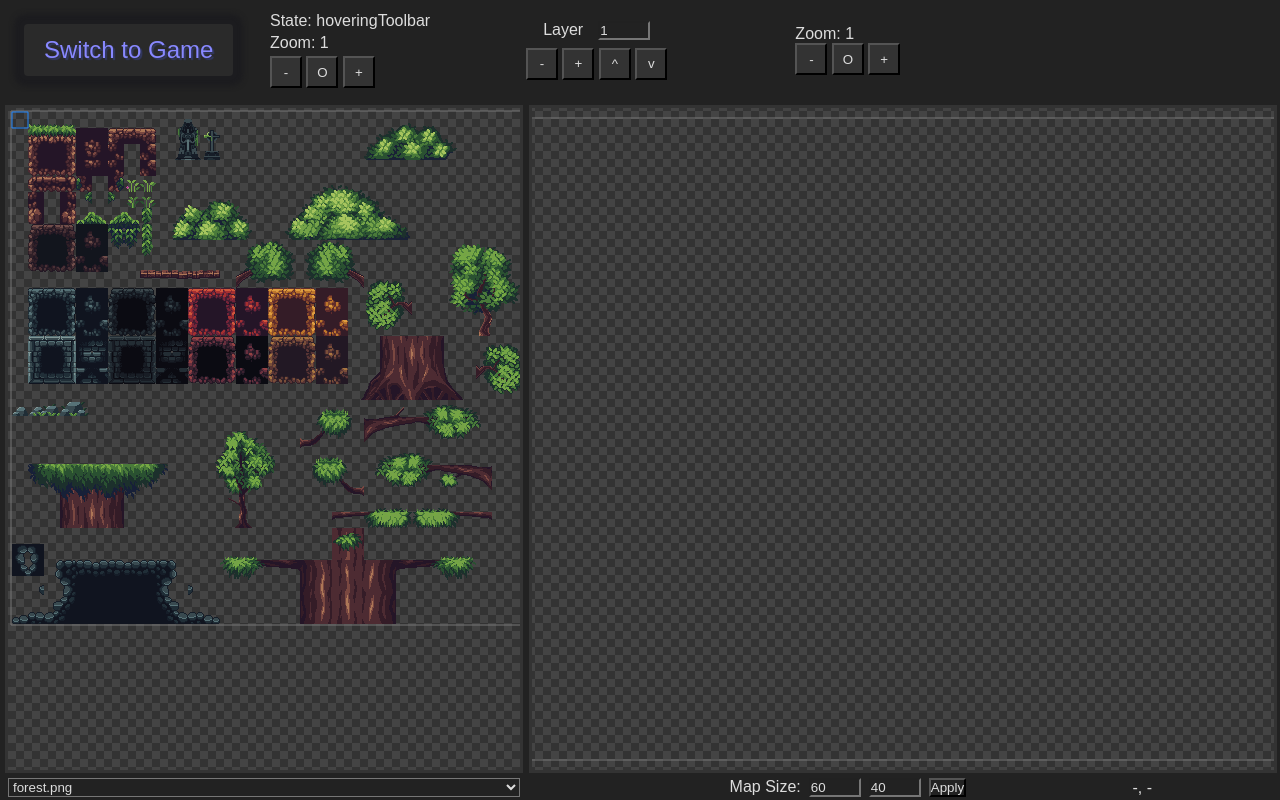
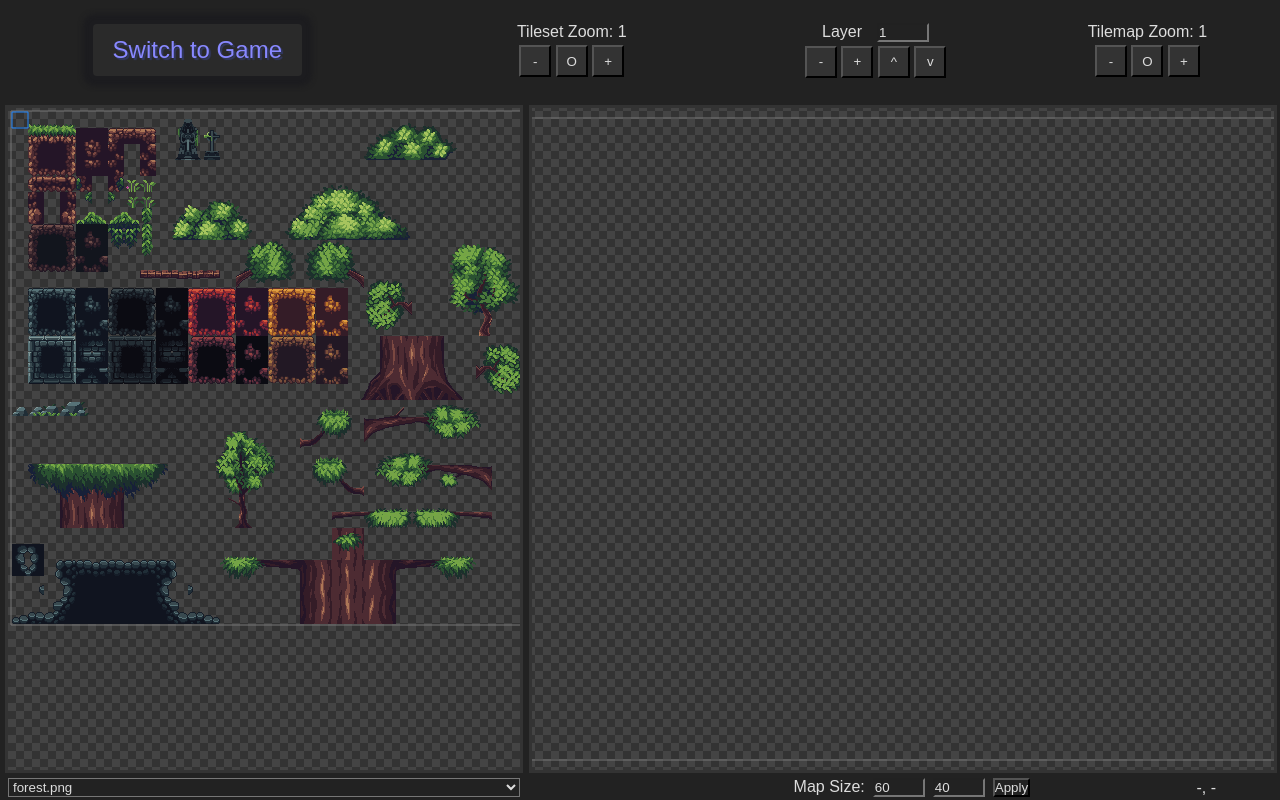
Before and after one commit to DennisGrube/JsPlatformerEditorDemo, a website: page editor.html in a window 1280 px wide. Drawn offline with Linux system fonts and the light colour scheme.

Commit message:
layout fixes

```diff
--- a/editor.html
+++ b/editor.html
@@ -22,6 +22,12 @@
             display: flex;
         }
 
+        #nav_wrapper {
+            display: flex;
+            justify-content: space-around;
+            width: 100%;
+        }
+
         #tileset_canvas {
             display: block;
             position: sticky;
@@ -42,9 +48,8 @@
         #debug_display {
             display: flex;
             flex-flow: column;
-
-            width: 20%;
-            margin-left: 0px;
+            align-items: center;
+            width: 15%;
             gap: 4px;
         }
 
@@ -92,14 +97,14 @@
         #map_stats {
             display: flex;
             justify-content: space-between;
-            margin-right: 10%;
+            margin-right: 5%;
             width: 33%;
         }
 
         #layers {
             display: flex;
             flex-flow: column;
-            gap: 8px;
+            gap: 4px;
         }
 
         #layer_picker {
@@ -124,9 +129,9 @@
             display: flex;
             flex-flow: column;
             justify-content: center;
-            align-items: flex-start;
+            align-items: center;
             width: 10%;
-            margin-left: 10%;
+            gap: 4px;
         }
 
         .map_size_input {
@@ -150,9 +155,13 @@
         </div>
 
         <div id="debug_display">
-            <label id="d_state" class="debug_label">[empty]</label>
+            <!-- TODO:
+                    - Fix inconsistent label/text usage, and fix naming in general
+                    - Fix inconsistent layout between editor.html and game.html
+                    - Align Tileset zoom buttons with tileset
+            -->
             <div id="zoom_label">
-                <label for="tileset_zoom_buttons">Zoom: </label>
+                <label for="tileset_zoom_buttons">Tileset Zoom: </label>
                 <text id="tileset_zoom_text">1</text>
             </div>
             <div id="tileset_zoom_buttons">
@@ -174,7 +183,6 @@
                 <button id="shift_layer_up" class="zoom_button">^</button>
                 <button id="shift_layer_down" class="zoom_button">v</button>
             </div>
-
         </div>
 
         <div id="map_zoom_buttons_container">
@@ -185,7 +193,6 @@
                 <button id="map_zoom_+" class="zoom_button">+</button>
             </div>
         </div>
-
     </div>
 
     <div id="container">
@@ -204,7 +211,11 @@
         <div id="tileset_picker_container">
             <select id="tileset_picker"></select>
         </div>
-
+        <!--
+                <div id="state_label">
+            <label id="d_state" class="debug_label">[empty]</label>
+        </div>
+        -->
         <div id="map_stats">
             <div id="stats_map_size">
                 <label for="map_input_width">Map Size: </label>
--- a/src/Editor/Editor.mjs
+++ b/src/Editor/Editor.mjs
@@ -64,7 +64,7 @@ export default class Editor {
     exit = false;
     navHeight = document.getElementById(`switch`).offsetHeight;
     canvasContainer = document.getElementById(`container`);
-    stateLabel = document.getElementById(`d_state`);
+    //stateLabel = document.getElementById(`d_state`);
     navWrapperDiv = document.getElementById(`nav_wrapper`);
 
     mousePos = new Vector2(0, 0);
@@ -496,7 +496,7 @@ export default class Editor {
                 break;
         }
 
-        this.stateLabel.innerText = `State: ${this.state}`;
+        //this.stateLabel.innerText = `State: ${this.state}`;
 
         Input.afterUpdate();
     }
--- a/src/Editor/TilemapEditor.mjs
+++ b/src/Editor/TilemapEditor.mjs
@@ -172,7 +172,7 @@ export default class TilemapEditor {
         }
 
         this.tilemap.update(dt);
-        this.zoomButtons.get(`text`).innerText = `Zoom: ${this.camera.zoom}`;
+        this.zoomButtons.get(`text`).innerText = `Tilemap Zoom: ${this.camera.zoom}`;
 
         return state;
     }
```
